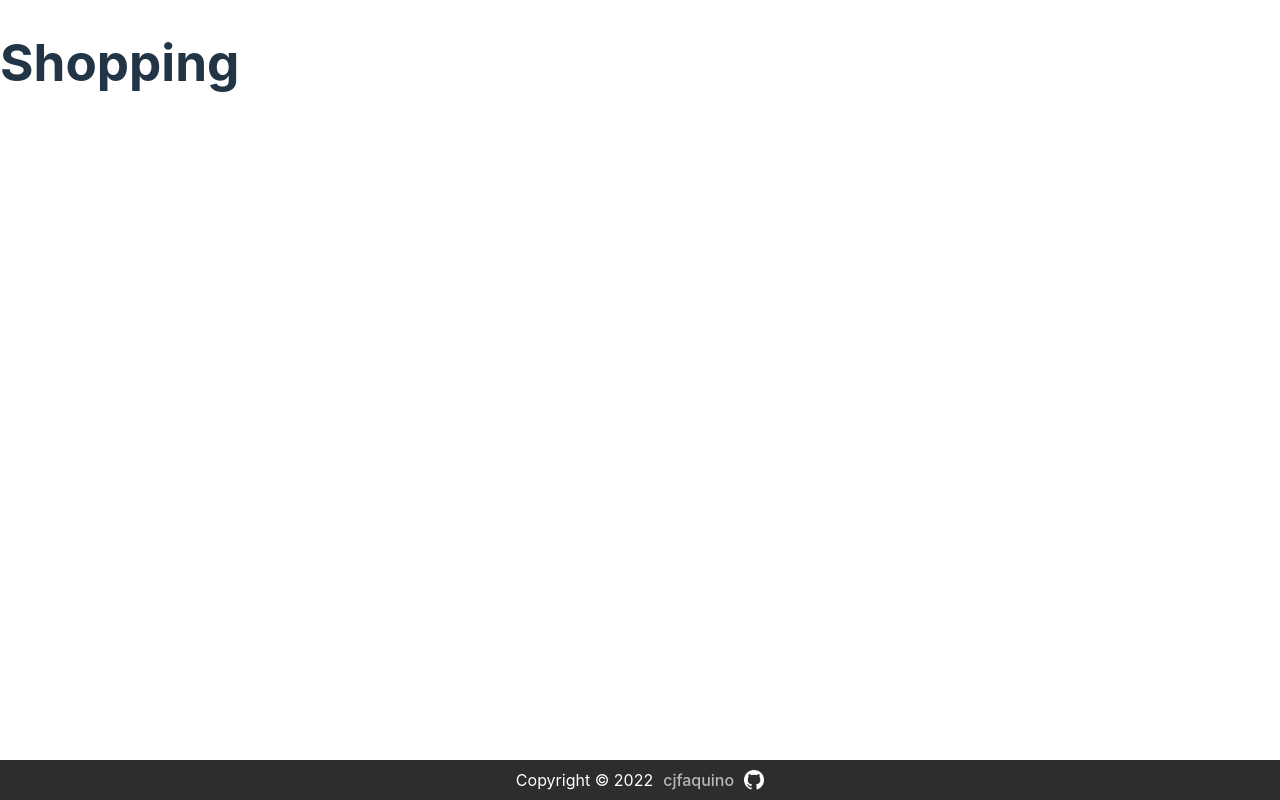
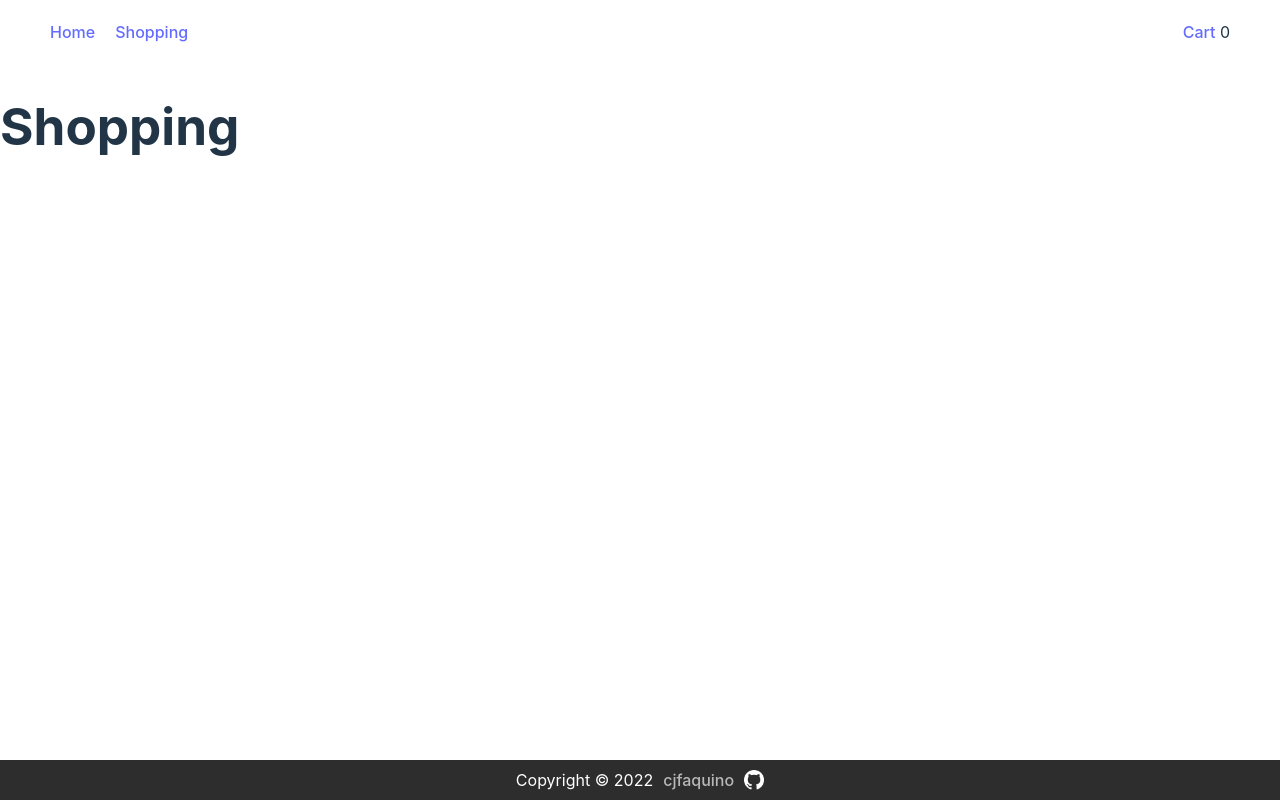
Before and after one commit to cjfaquino/shopping-cart, a React (Vite) app: page /shopping in a window 1280 px wide. Built offline with nearby package versions, Linux system fonts and the light colour scheme.

Commit message:
add MyNav

```diff
--- a/src/App.css
+++ b/src/App.css
@@ -8,3 +8,16 @@
 .App {
   min-height: calc(100vh - var(--footer-size));
 }
+
+nav ul {
+  margin: 0;
+  padding: 20px 50px;
+  display: flex;
+  gap: 20px;
+  list-style: none;
+}
+
+nav .cart {
+  margin-left: auto;
+  margin-right: 0;
+}
--- /dev/null
+++ b/src/components/MyNav.jsx
@@ -0,0 +1,20 @@
+import React from 'react';
+import { Link } from 'react-router-dom';
+
+const MyNav = () => (
+  <nav>
+    <ul>
+      <li>
+        <Link to='/'>Home</Link>
+      </li>
+      <li>
+        <Link to='/shopping'>Shopping</Link>
+      </li>
+      <li className='cart'>
+        <Link to='/cart'>Cart</Link> <span className='number'>0</span>
+      </li>
+    </ul>
+  </nav>
+);
+
+export default MyNav;
--- a/src/components/Shopping.jsx
+++ b/src/components/Shopping.jsx
@@ -1,7 +1,9 @@
 import React from 'react';
+import MyNav from './MyNav';
 
 const Shopping = () => (
   <div>
+    <MyNav />
     <h1>Shopping</h1>
   </div>
 );
```
